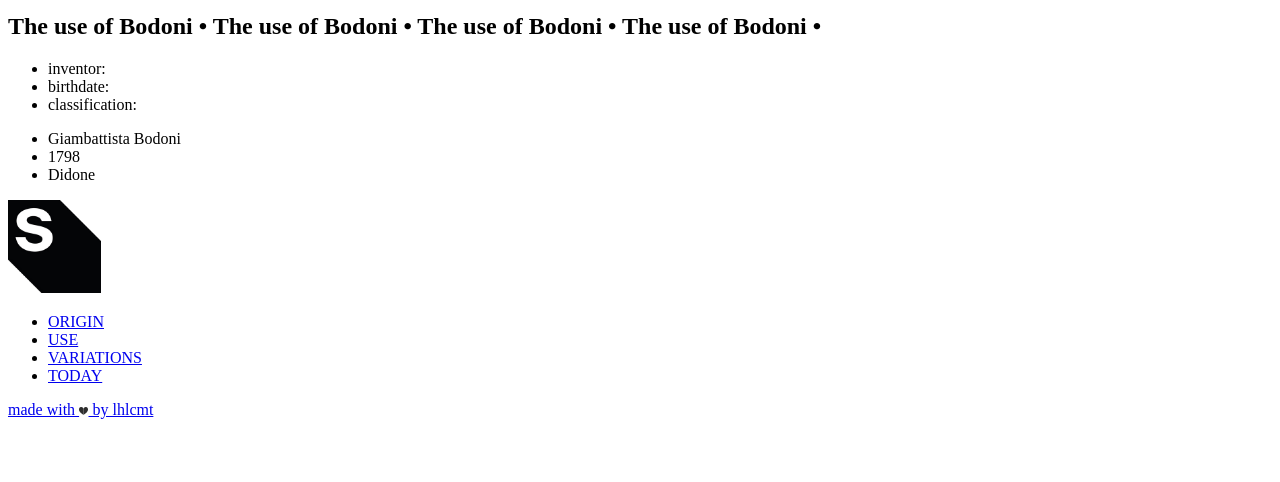
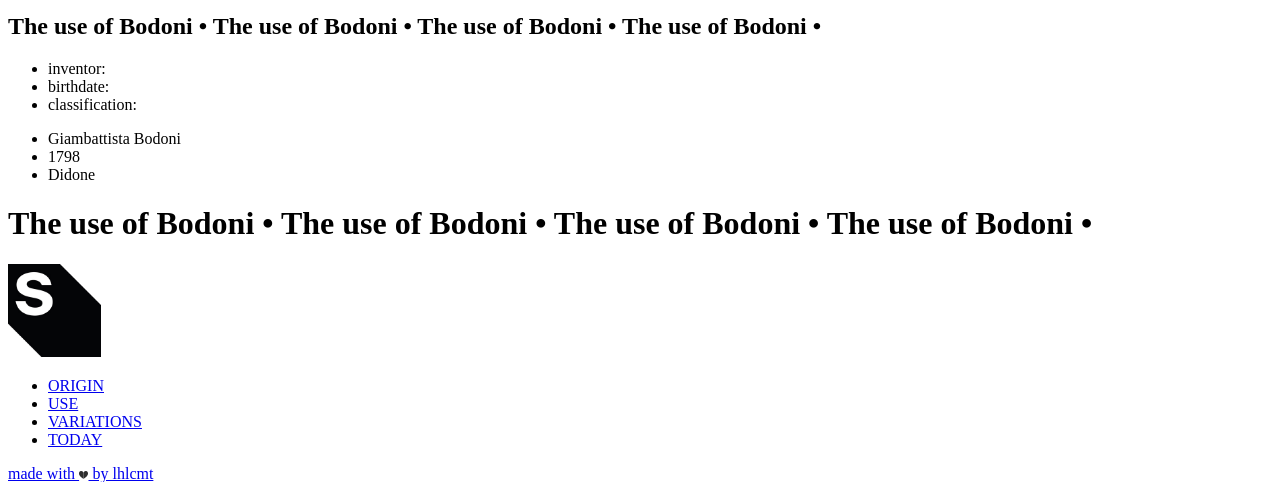
Before and after one commit to lhlcmt/my-type-bodoni, a PHP site: template src/view/pages/index.php in a window 1280 px wide. Shown: the part 139-621 px from the top of the page. Run offline with PHP 8.4, Linux system fonts and the light colour scheme; the template is opened without the code that fills it, so the values that code supplies are empty; some web fonts are replaced.

Commit message:
second infinite scroll added

```diff
--- a/src/view/pages/index.php
+++ b/src/view/pages/index.php
@@ -1,10 +1,10 @@
 <section class="content">
   <div class="infinite-scroll">
-  <div class="infinite-scroll-1">
-    <div class="infinite-scroll-2">
-      <h1  class="infinite-scroll-text">The use of Bodoni • The use of Bodoni • The use of Bodoni • The use of Bodoni •</h1>
+    <div class="infinite-scroll-1">
+      <div class="infinite-scroll-2">
+        <h1  class="infinite-scroll-text">The use of Bodoni • The use of Bodoni • The use of Bodoni • The use of Bodoni •</h1>
+      </div>
     </div>
-  </div>
   </div>
   <div>
       <ul>
@@ -23,3 +23,10 @@
       <p><?php echo $main_text['text']; ?></p>
   <?php endforeach; ?>
 </section>
+<div class="infinite-scroll">
+    <div class="infinite-scroll-1">
+      <div class="infinite-scroll-2">
+        <h1  class="infinite-scroll-text">The use of Bodoni • The use of Bodoni • The use of Bodoni • The use of Bodoni •</h1>
+      </div>
+    </div>
+  </div>
```
